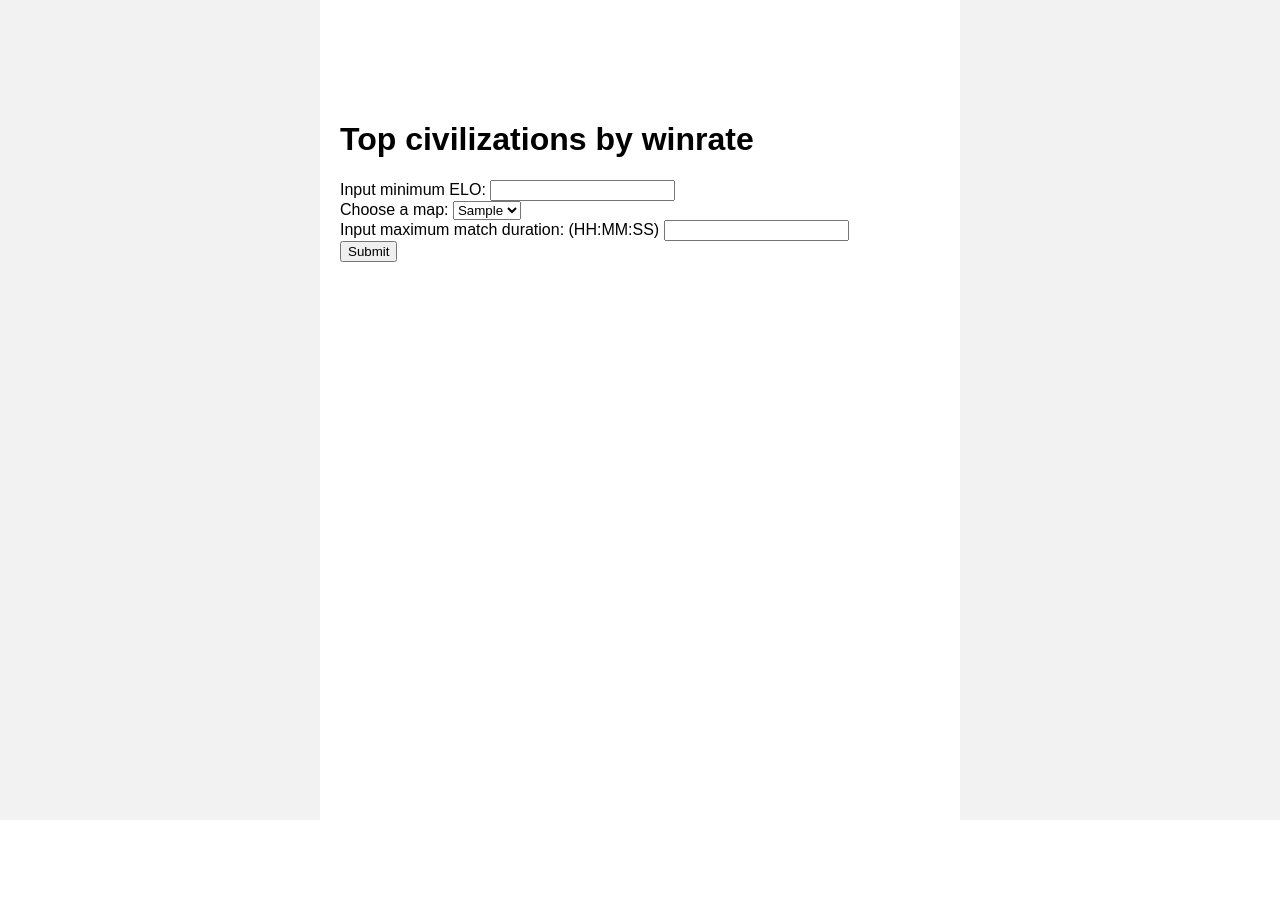
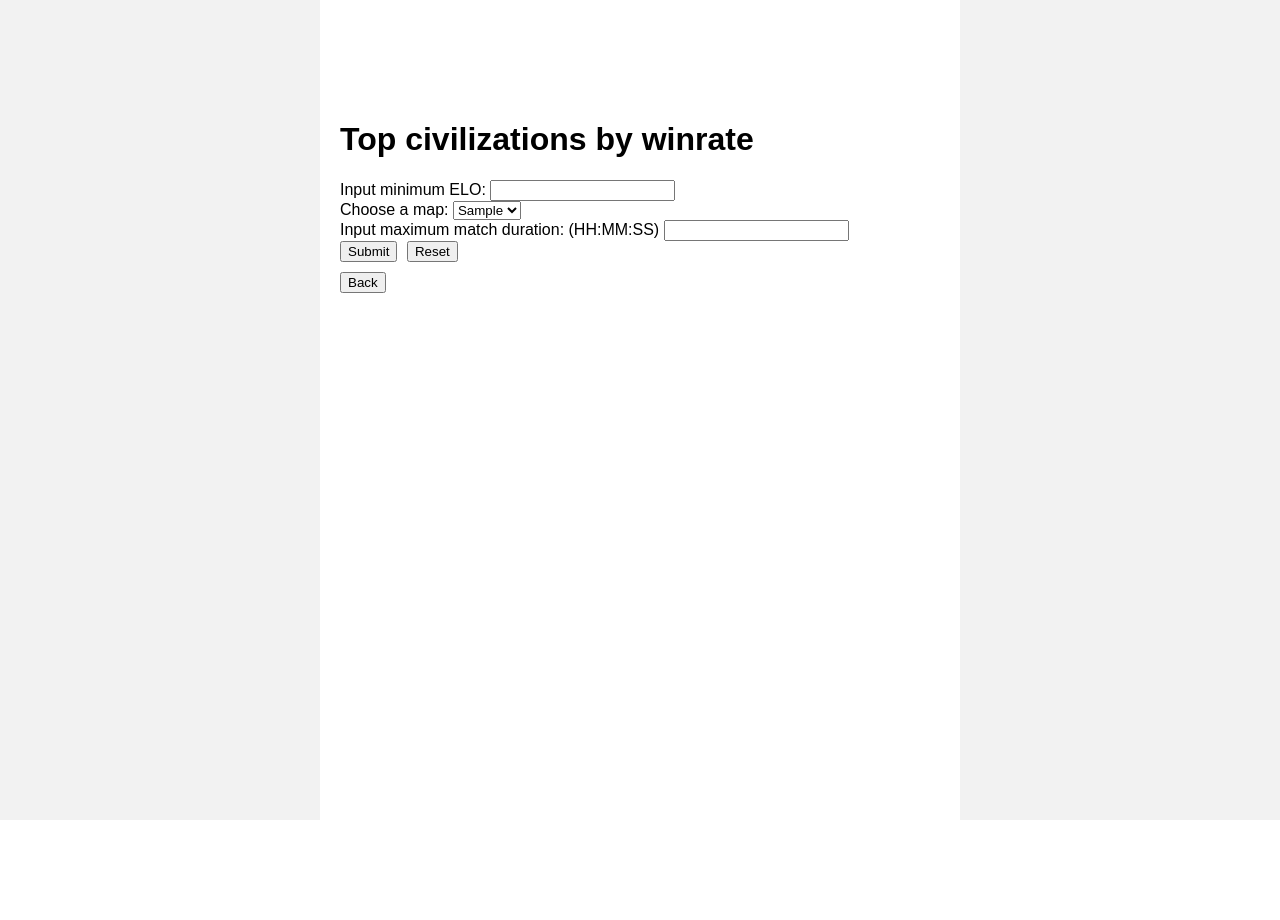
Before and after one commit to alfrooster/aoe-data-analytics, a Python web app: template flask/templates/winrates.html in a window 1280 px wide. Run offline with Jinja, Linux system fonts and the light colour scheme; the template is opened without the code that fills it: most values are stand-ins (such as "Sample title", 1, 10 or a date in 2020).

Commit message:
reset & back buttons

```diff
--- a/flask/analysis.py
+++ b/flask/analysis.py
@@ -1,6 +1,6 @@
 import pandas as pd
 
-df = pd.read_csv("../aoe2.csv")
+df = pd.read_csv("C:/Users/tiina/Documents/projekti2/aoe-data-analytics/aoe2.csv")
 
 def formulate_strat(selected_map, selected_player_civ, selected_enemy_civ, selected_elo):
 
--- a/flask/templates/index.html
+++ b/flask/templates/index.html
@@ -11,6 +11,7 @@
     <a href="stratoptimizer">Formulate a strategy</a>
     <br>
     <a href="winrates">Analyze winrates</a>
+    <br>
 </div>
 <div class="sidebar" style="left: auto; right: 0;"></div>
 {% endblock %}
--- a/flask/templates/results.html
+++ b/flask/templates/results.html
@@ -9,6 +9,9 @@
 <div class="content">
     <h1>Result:</h1>
     {{ res|safe }}
-</div>
+    <div>
+        <button type="button" style="margin-top: 10px" onclick="window.location.href='/';">Back</button>
+    </div>
+    </div>
 <div class="sidebar" style="left: auto; right: 0;"></div>
 {% endblock %}
--- a/flask/templates/stratoptimizer.html
+++ b/flask/templates/stratoptimizer.html
@@ -41,6 +41,8 @@
         </select>
         <br>
         <button type="submit">Submit</button>
+        <button type="reset" style="margin-left: 5px;">Reset</button><br />
+        <button type="button" style="margin-top: 10px" onclick="window.location.href='/';">Back</button>
     </form>
 </div>
 <div class="sidebar" style="left: auto; right: 0;"></div>
--- a/flask/templates/winrates.html
+++ b/flask/templates/winrates.html
@@ -24,6 +24,9 @@
         <input type="text" id="duration" name="duration">
         <br>
         <button type="submit">Submit</button>
+        <button type="reset" style="margin-left: 5px;">Reset</button><br />
+        <button type="button" style="margin-top: 10px" onclick="window.location.href='/';">Back</button>
+
     </form>
 </div>
 <div class="sidebar" style="left: auto; right: 0;"></div>
```
